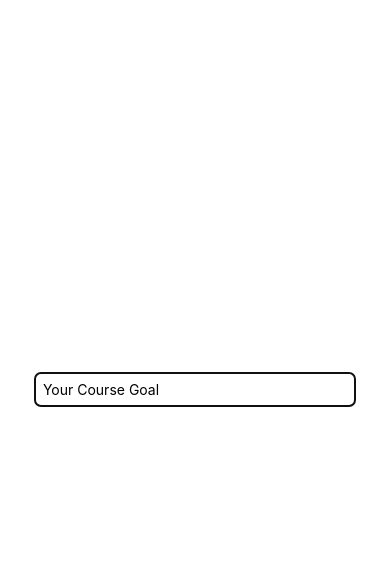
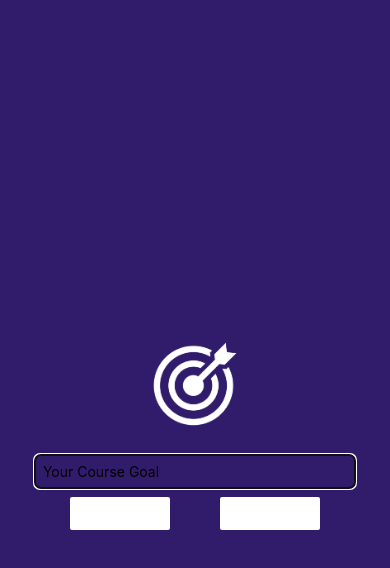
Before and after one commit to MehmetKaldirim/RNFirst, a React Native app: screen / in a window 390 px wide. Both pictures are taken after a click on the button "ADD NEW GOAL". Shown: the top 568 px of the page. Built offline with nearby package versions, Linux system fonts and the light colour scheme.

Commit message:
adding an Image

```diff
--- a/components/GoalInput.js
+++ b/components/GoalInput.js
@@ -1,5 +1,12 @@
 import { useState } from "react";
-import { StyleSheet, View, TextInput, Button, Modal } from "react-native";
+import {
+  StyleSheet,
+  View,
+  TextInput,
+  Button,
+  Modal,
+  Image,
+} from "react-native";
 
 function GoalInput(props) {
   const [enteredGoalText, setEnteredGoalText] = useState("");
@@ -16,6 +23,10 @@
   return (
     <Modal visible={props.visible} animationType="slide">
       <View style={styles.inputContainer}>
+        <Image
+          style={styles.image}
+          source={require("../assets/images/goal.png")}
+        />
         <TextInput
           style={styles.textInput}
           placeholder="Your Course Goal"
@@ -44,9 +55,12 @@
     flexDirection: "column",
     justifyContent: "center",
     alignItems: "center",
-    marginBottom: 24,
-    borderBottomWidth: 1,
-    borderBlockColor: "#cccccc",
+    backgroundColor: "#311b6b",
+  },
+  image: {
+    width: 100,
+    height: 100,
+    margin: 20,
   },
   textInput: {
     borderWidth: 1,
```
Also changed, not shown: assets/images/09.png (added), assets/images/goal.png (added).
